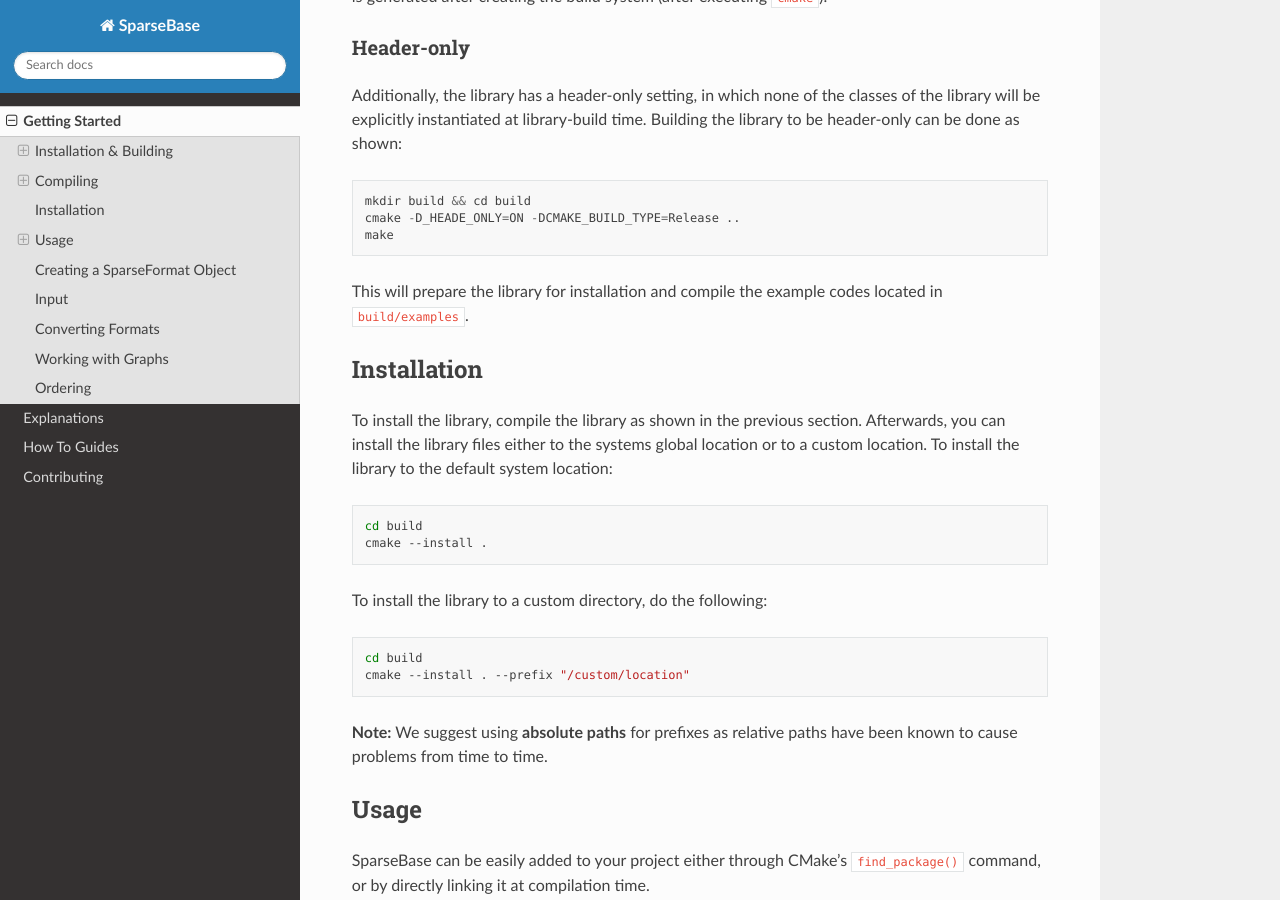
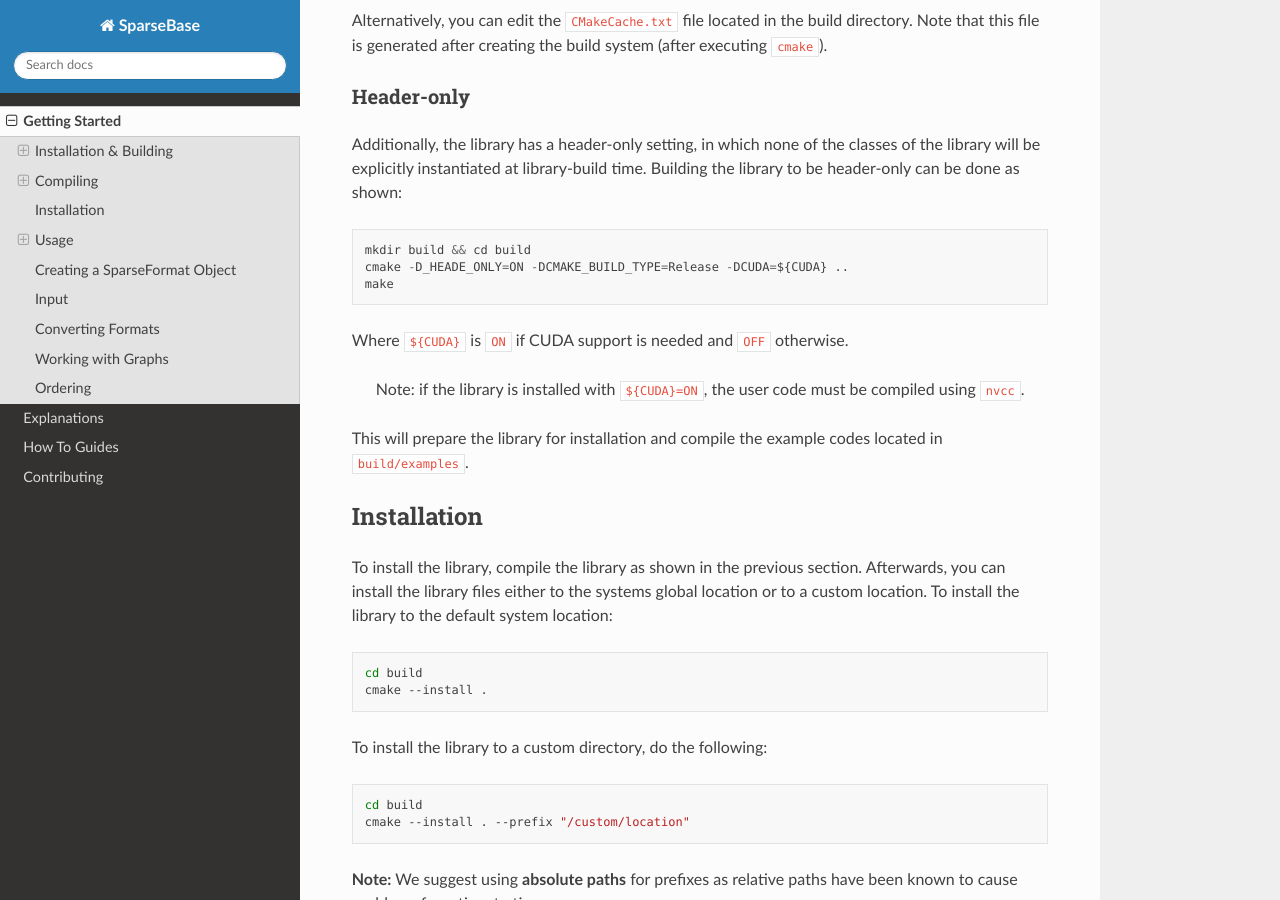
Before and after one commit to sparcityeu/SparseBase, a Sphinx documentation site: the page built from docs/pages/getting_started.md, in a window 1280 px wide and 900 px high, scrolled down 1424 px. Built offline with Sphinx 7.4.7 and the Read the Docs theme 2.0.0, drawn with Linux system fonts in a browser that asks for light colours; pages that are not in the unit, such as notebooks, are missing from menus; some of the changed text lies outside the part shown.

Commit message:
Updated readme and getting started page with CUDA instructions

````diff
--- a/docs/pages/getting_started.md
+++ b/docs/pages/getting_started.md
@@ -26,9 +26,10 @@
 ## Compiling
 ```bash
 mkdir build && cd build
-cmake -DCMAKE_BUILD_TYPE=Release ..
+cmake -DCMAKE_BUILD_TYPE=Release -DCUDA={$CUDA} ..
 make
 ```
+Where `${CUDA}` is `ON` if CUDA support is needed and `OFF` otherwise.
 
 This will generate the library as a static library. In addition, the example codes are compiled and their binaries are located in `build/examples`.
 
@@ -55,9 +56,12 @@
 Additionally, the library has a header-only setting, in which none of the classes of the library will be explicitly instantiated at library-build time. Building the library to be header-only can be done as shown:
 ```
 mkdir build && cd build
-cmake -D_HEADE_ONLY=ON -DCMAKE_BUILD_TYPE=Release ..
+cmake -D_HEADE_ONLY=ON -DCMAKE_BUILD_TYPE=Release -DCUDA=${CUDA} ..
 make
 ```
+Where `${CUDA}` is `ON` if CUDA support is needed and `OFF` otherwise.
+
+> Note: if the library is installed with `${CUDA}=ON`, the user code must be compiled using `nvcc`.
 
 This will prepare the library for installation and compile the example codes located in `build/examples`.
 ## Installation
````
Also changed, not shown: README.md (+13 -6 lines).
